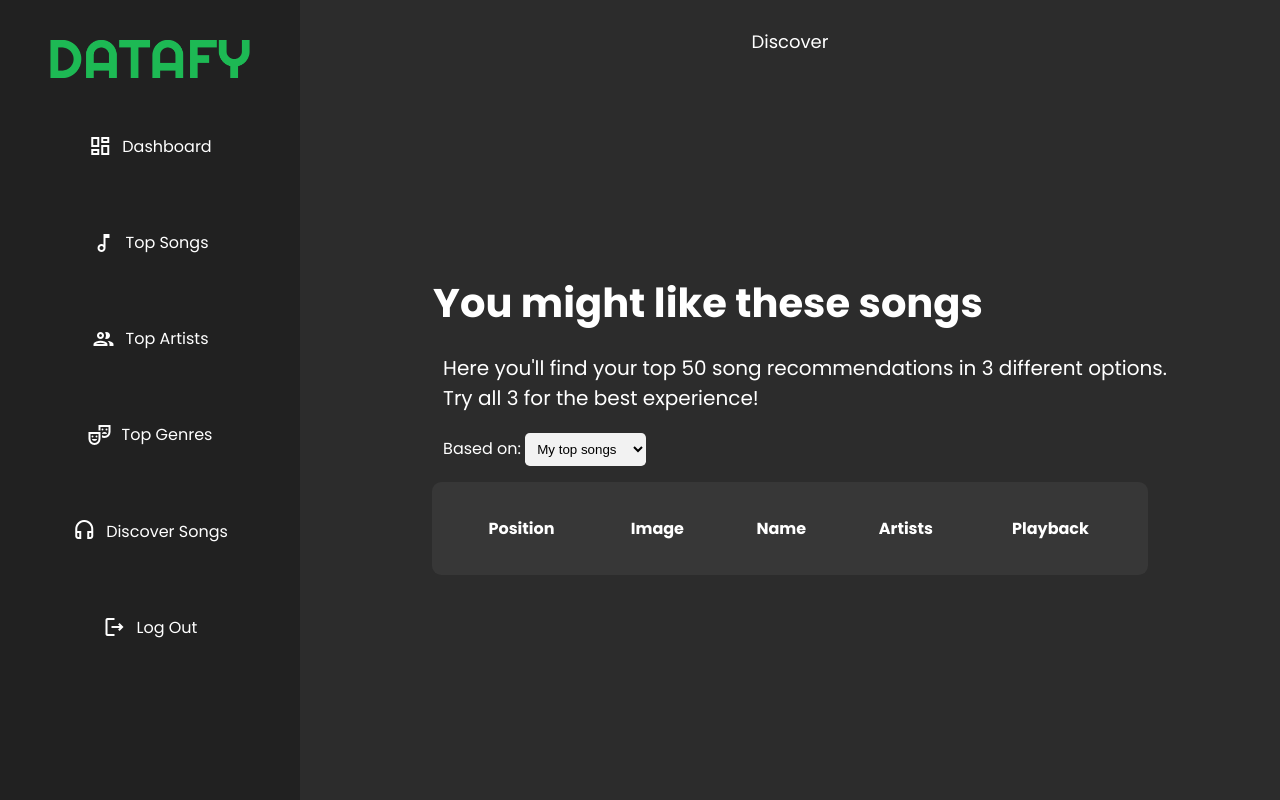
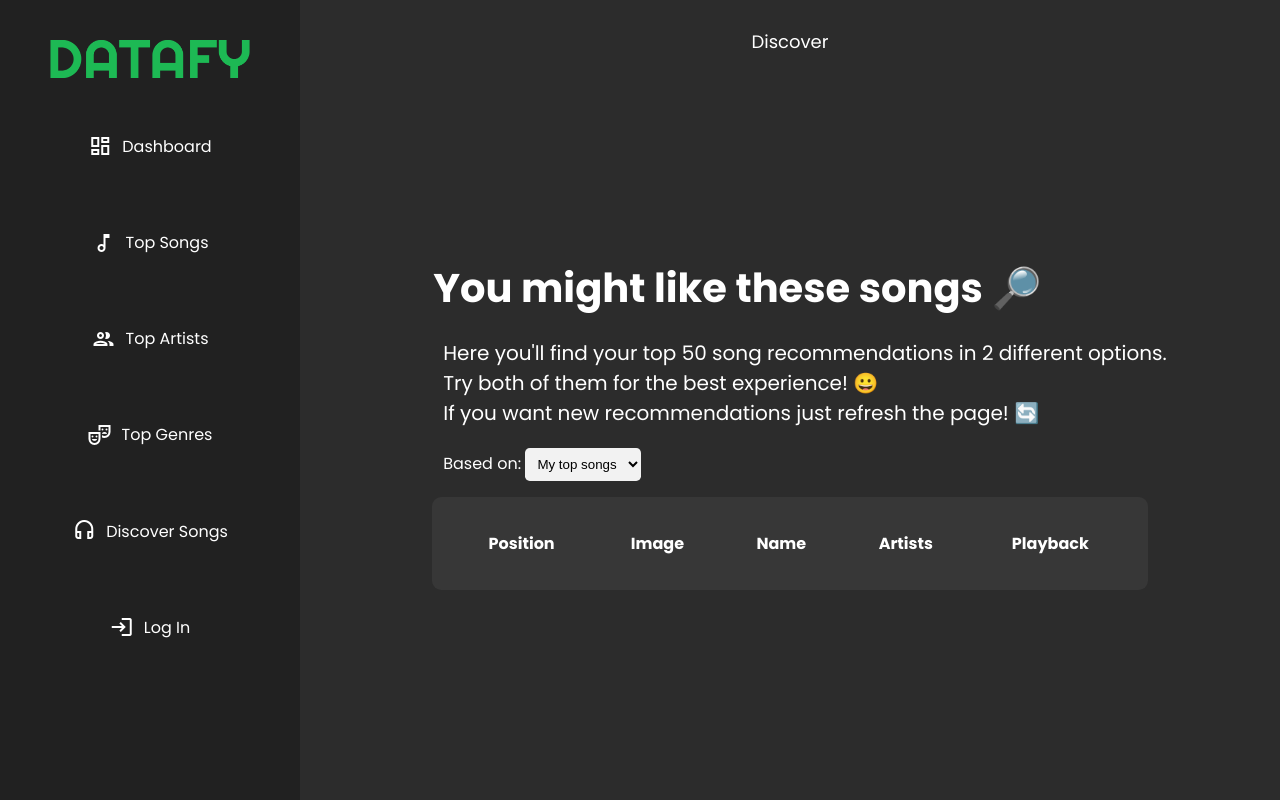
Before and after one commit to zsomborlukacs1/spotify_project, a Flask app: page /discover in a window 1280 px wide. Run offline with Flask 3, Linux system fonts and the light colour scheme; lists and menus that the app fills with data are empty.

Commit message:
Emojis added

```diff
--- a/static/scripts/new_songs.js
+++ b/static/scripts/new_songs.js
@@ -11,7 +11,9 @@ document.addEventListener("DOMContentLoaded", function () {
     fetch(`/recommendations-${selectedValue}`)
       .then((response) => response.json())
       .then((data) => {
+
         topTracksTableBody.innerHTML = "";
+
 
         data.forEach((track) => {
           const row = document.createElement("tr");
--- a/static/top_songs.css
+++ b/static/top_songs.css
@@ -186,6 +186,11 @@ table {
     0 0 60px #1db954;
 }
 
+@keyframes spin {
+  0% { transform: rotate(0deg); }
+  100% { transform: rotate(360deg); }
+}
+
 @media (max-width: 925px) {
   .main {
     grid-template-columns: 1fr;
--- a/templates/new_songs.html
+++ b/templates/new_songs.html
@@ -57,9 +57,9 @@
         </a>
       </div>
       <div class="sidebar-element">
-        <a href="http://localhost:8000/logout">
-          <span class="material-icons-outlined">logout</span>
-          Log Out
+        <a href="http://localhost:8000/login">
+          <span class="material-icons-outlined">login</span>
+          Log In
         </a>
       </div>
     </section>
@@ -67,11 +67,11 @@
     <main class="main" id="main">
       <div class="container">
         <div class="instructions">
-          <b class="inst-heading">You might like these songs</b>
+          <b class="inst-heading">You might like these songs 🔎</b>
           <p class="inst-paragraph">
-            Here you'll find your top 50 song recommendations in 3 different
+            Here you'll find your top 50 song recommendations in 2 different
             options. <br />
-            Try all 3 for the best experience!
+            Try both of them for the best experience! 😀 <br> If you want new recommendations just refresh the page! 🔄
           </p>
         </div>
         <div class="fetch">
@@ -79,7 +79,6 @@
           <select id="fetch-options">
             <option value="songs">My top songs</option>
             <option value="artists">My top artists</option>
-            <option value="genres">My top genres</option>
           </select>
         </div>
         <table id="top-tracks-table">
```
Also changed, not shown: templates/top_artists.html (+6 -6 lines), templates/top_genres.html (+6 -6 lines), templates/top_songs.html (+7 -6 lines).
